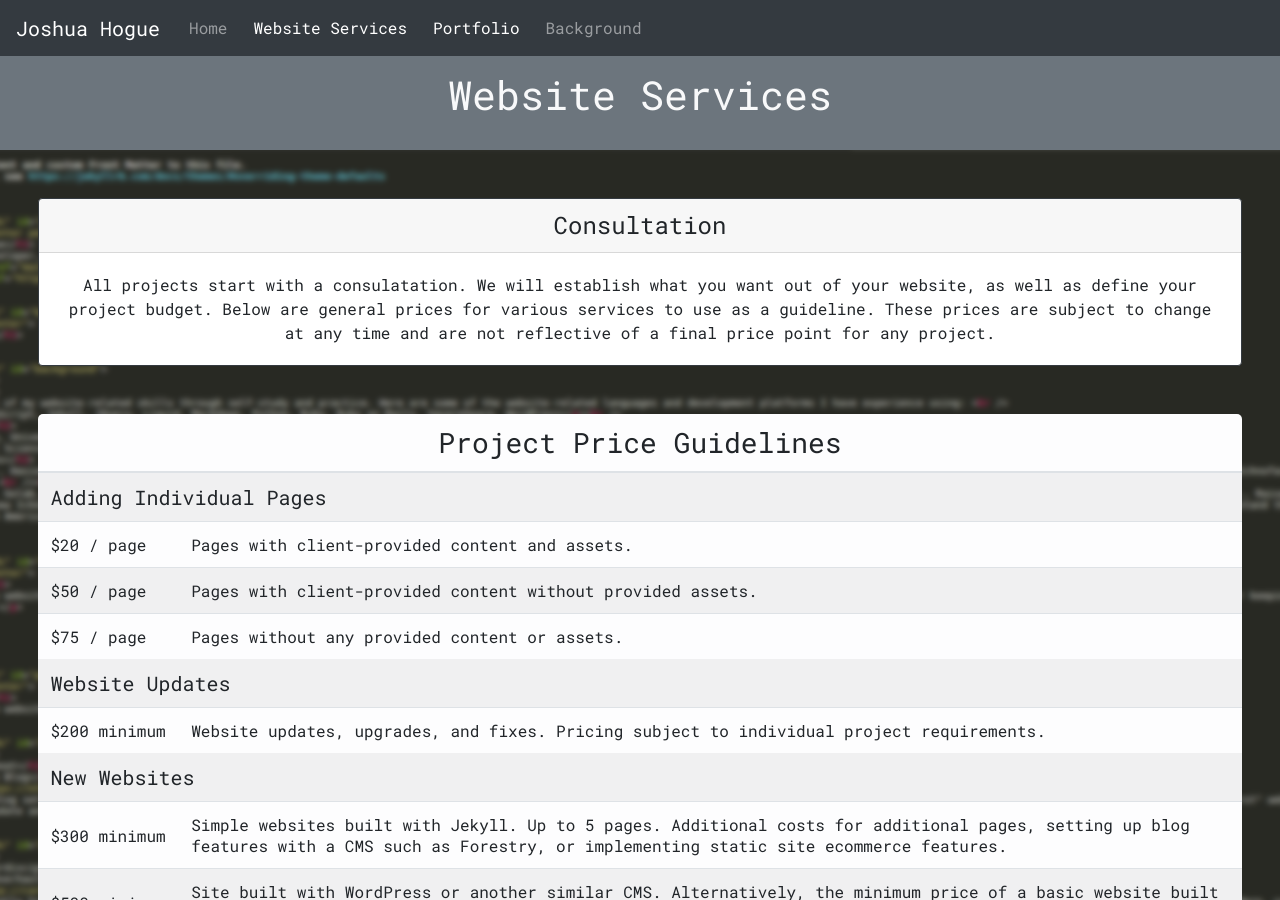
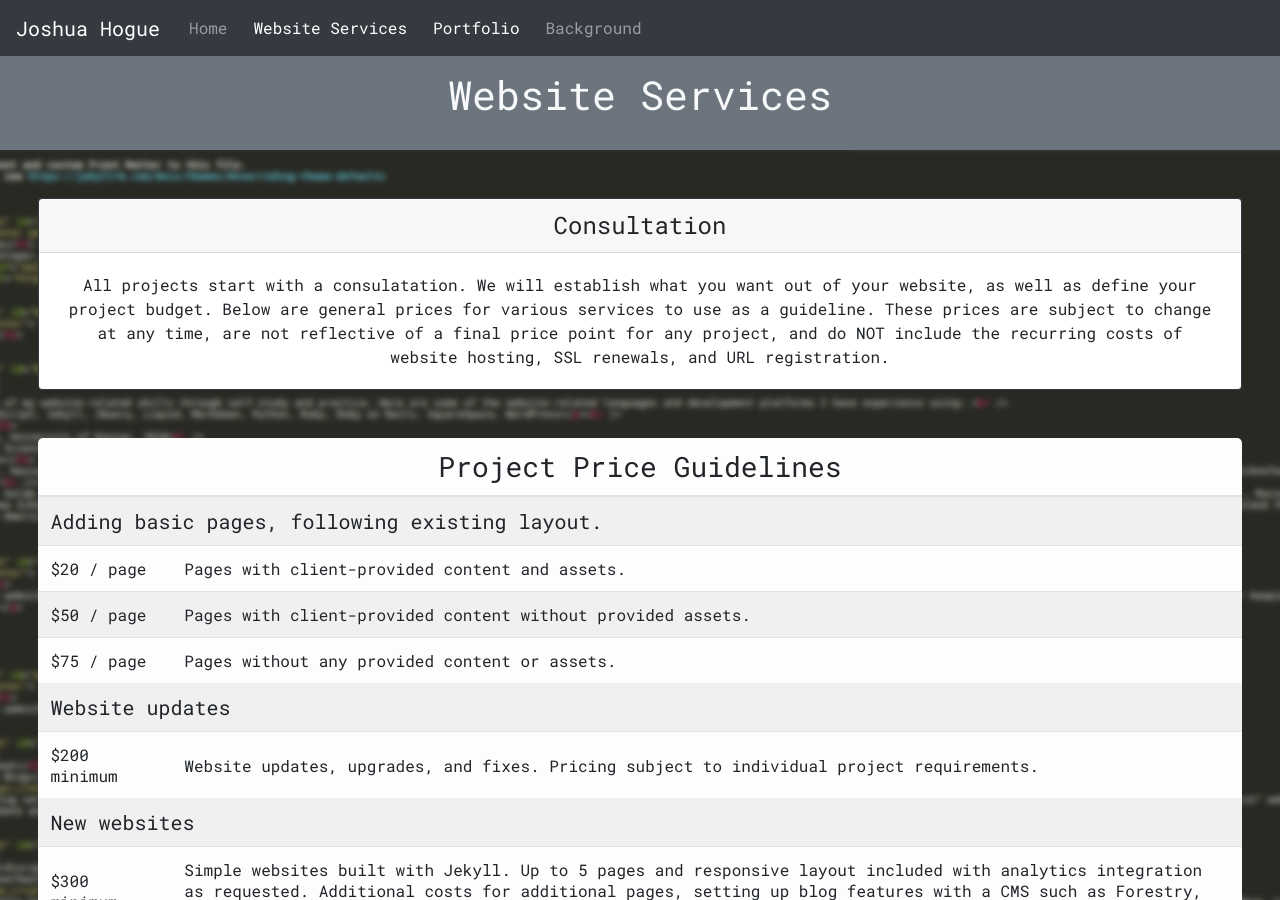
Before and after one commit to OtakuShowboat/Portfolio, a Jekyll site: the page built from Website_Services/index.md, in a window 1280 px wide and 900 px high. Built offline with Jekyll 4.4.1, drawn with Linux system fonts in a browser that asks for light colours; nearby versions of some CDN libraries; library files that are not in the unit come from our copies; some of the changed text lies outside the part shown.

Commit message:
Modify services page price guidelines.

```diff
--- a/Website_Services/index.md
+++ b/Website_Services/index.md
@@ -11,7 +11,7 @@
 	<div class="card border-dark my-auto constrained">
 		<h4 class="card-header">Consultation</h4>
 		<div class="card-body">
-			<p class="card-text">All projects start with a consulatation. We will establish what you want out of your website, as well as define your project budget. Below are general prices for various services to use as a guideline. These prices are subject to change at any time and are not reflective of a final price point for any project.</p>
+			<p class="card-text">All projects start with a consulatation. We will establish what you want out of your website, as well as define your project budget. Below are general prices for various services to use as a guideline. These prices are subject to change at any time, are not reflective of a final price point for any project, and do NOT include the recurring costs of website hosting, SSL renewals, and URL registration.</p>
 		</div>
 	</div>
 	<table class="my-5 px-auto table table-light table-striped constrained">
@@ -21,7 +21,7 @@
 			</tr>
 		</thead>
 		<tbody>
-			<th colspan="2"><h5>Adding Individual Pages</h5></th>
+			<th colspan="2"><h5>Adding basic pages, following existing layout.</h5></th>
 			<tr>
 				<td>$20 / page</td>
 				<td>Pages with client-provided content and assets.</td>
@@ -34,28 +34,30 @@
 				<td>$75 / page</td>
 				<td>Pages without any provided content or assets.</td>
 			</tr>
-			<th colspan="2"><h5>Website Updates</h5></th>
+			<th colspan="2"><h5>Website updates</h5></th>
 			<tr>
 				<td>$200 minimum</td>
 				<td>Website updates, upgrades, and fixes. Pricing subject to individual project requirements.</td>
 			</tr>
-			<th colspan="2"><h5>New Websites</h5></th>
+			<th colspan="2"><h5>New websites</h5></th>
 			<tr>
 				<td>$300 minimum</td>
-				<td>Simple websites built with Jekyll. Up to 5 pages. Additional costs for additional pages, setting up blog features with a CMS such as Forestry, or implementing static site ecommerce features.</td>
+				<td>Simple websites built with Jekyll. Up to 5 pages and responsive layout included with analytics integration as requested. Additional costs for additional pages, setting up blog features with a CMS such as Forestry, or implementing static site ecommerce features.</td>
 			</tr>
 			<tr>
 				<td>$500 minimum</td>
-				<td>Site built with WordPress or another similar CMS. Alternatively, the minimum price of a basic website built with Ruby on Rails.</td>
+				<td>Site built with WordPress or another similar CMS using an existing responsive theme as a base. Includes plugin installations for security, caching, and analytics upon request. Alternatively, the minimum price of a basic website built with Ruby on Rails or similar.</td>
 			</tr>
+			<!--When I learn more Rails
 			<tr>
 				<td>$1,000 minimum</td>
-				<td>Larger, database-driven sites built from scratch with Ruby on Rails or similar.</td>
+				<td>Larger, database-driven sites built from scratch with Ruby on Rails or similar. Includes responsive layouts and analytics integration, ecommerce setup, robust user systems, etc.</td>
 			</tr>
-			<th colspan="2"><h5>Maintenance Contracts</h5></th>
+			-->
+			<th colspan="2"><h5>Maintenance contracts</h5></th>
 			<tr>
 				<td>$100 / month minimum</td>
-				<td>Basic website updates, such as updating plugins for WordPress. Regular website backups. Minor updating of content as provided, such as calendars and news feeds. Roughly 5-10 hours / month at base price. Additional costs for as-needed content creation.</td>
+				<td>Basic website updates, such as updating plugins for WordPress. Regular website backups. Minor updating of content as provided, such as calendars and news feeds. Roughly 5-10 hours / month at base price. Additional costs for as-needed content creation, adding of new media library files, etc.</td>
 			</tr>
 		</tbody>
 	</table>
```
